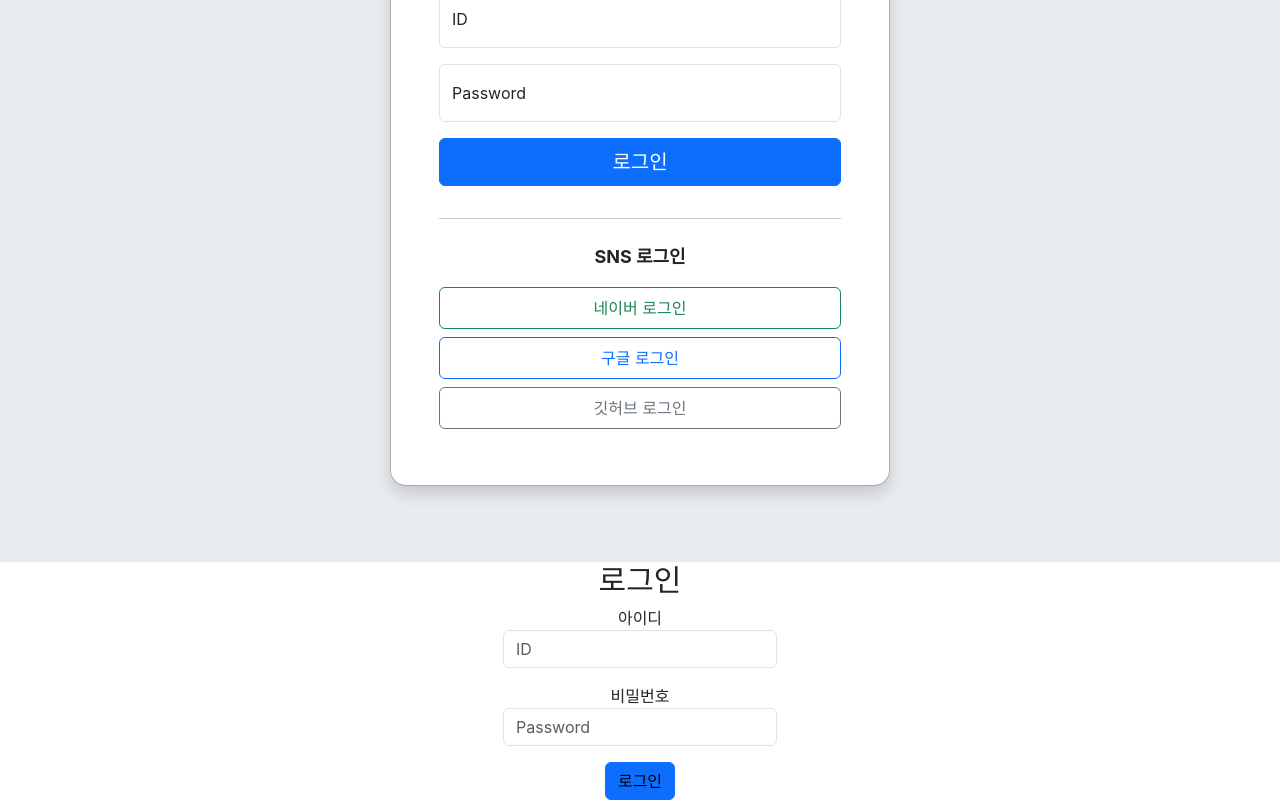
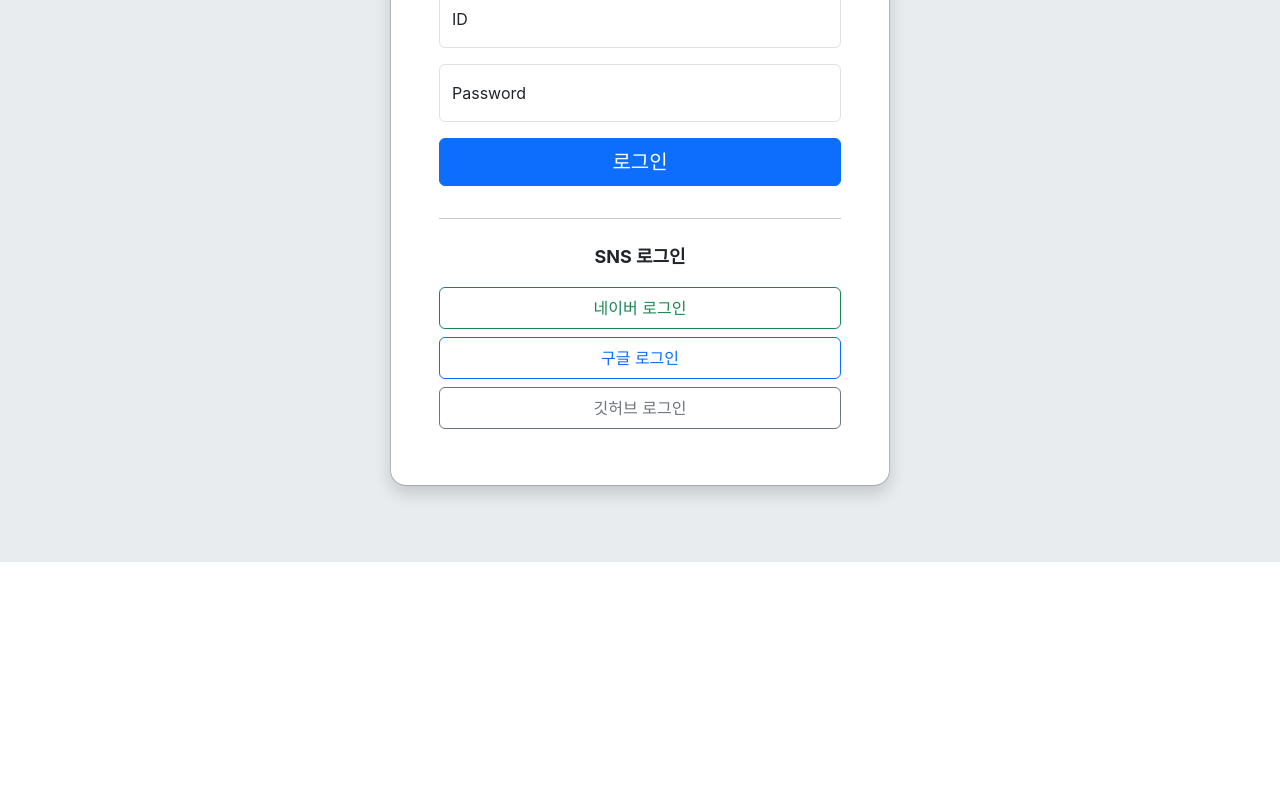
Before and after one commit to juknow/bestlove_front, a React (Create React App) app: page /login in a window 1280 px wide. Shown: the part 353-1153 px from the top of the page. After the commit the page ends 915 px from the top, so only its background shows below. Built offline with nearby package versions, Linux system fonts and the light colour scheme; a web font is replaced by a local one.

Commit message:
Update LoginPage.jsx

```diff
--- a/src/pages/LoginPage.jsx
+++ b/src/pages/LoginPage.jsx
@@ -63,33 +63,6 @@ export default function LoginPage() {
           </div>
         </div>
       </div>
-      <div className="container flex-column d-flex align-items-center w-screen">
-        <h2 className="text-3xl">로그인</h2>
-
-        <div className="h-2"></div>
-
-        <form action="#" method="post">
-          <div className="mb-3">
-            <div>아이디</div>
-            <input type="text" name="username" placeholder="ID" required className="form-control" />
-          </div>
-
-          <div className="mb-3">
-            <div>비밀번호</div>
-            <input
-              type="password"
-              name="password"
-              placeholder="Password"
-              required
-              className="form-control"
-            />
-          </div>
-
-          <button type="submit" className="btn btn-primary text-black">
-            로그인
-          </button>
-        </form>
-      </div>
     </>
   );
 }
```
